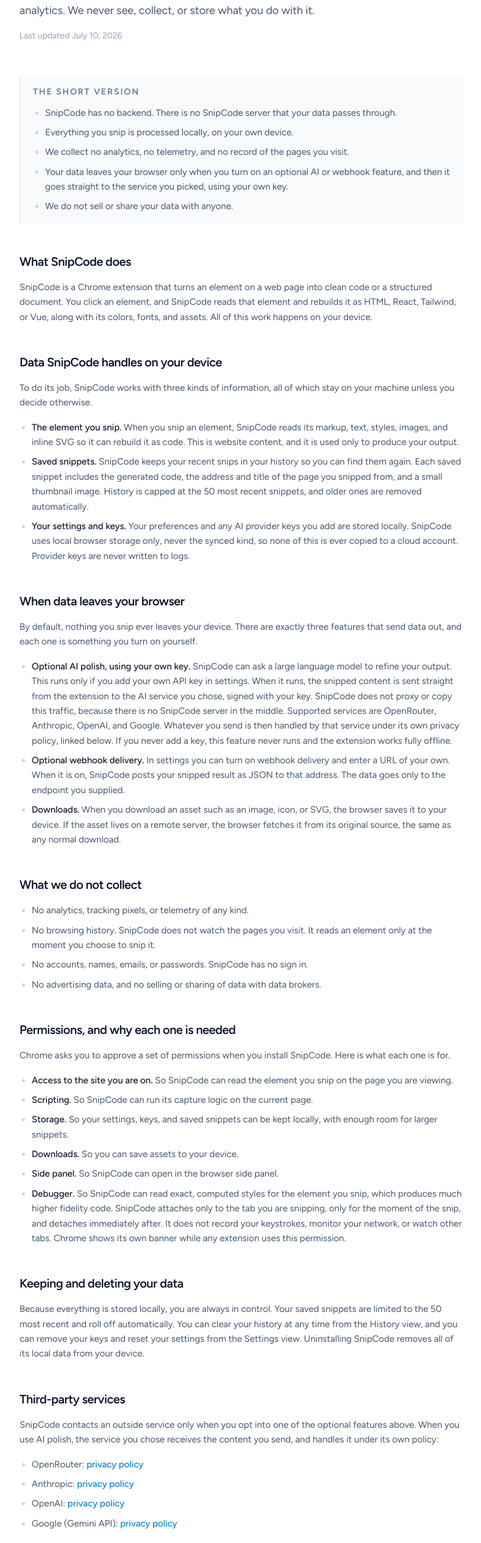
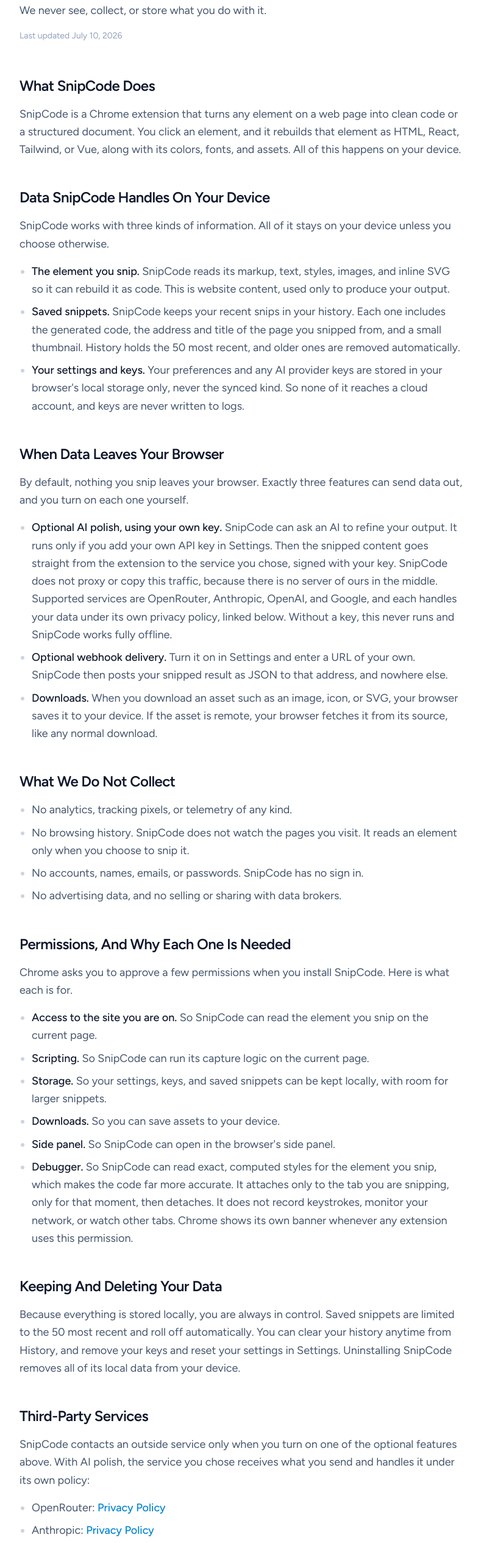
Before and after one commit to micahtid/snip-code-web, a Next.js app: page /privacy in a window 1280 px wide. Shown: the part 239-2770 px from the top of the page at 61% size, without its empty margins (244-1033 px from the left). Built offline with nearby package versions, Linux system fonts and the light colour scheme.

Commit message:
refactor: clean up privacy and support pages

```diff
--- a/src/app/privacy/page.tsx
+++ b/src/app/privacy/page.tsx
@@ -33,147 +33,110 @@
   return (
     <DocPage
       title="Privacy Policy"
-      intro="SnipCode runs entirely inside your browser. It has no servers, no accounts, and no analytics. We never see, collect, or store what you do with it."
+      intro="SnipCode runs entirely in your browser. It has no servers, no accounts, and no analytics. We never see, collect, or store what you do with it."
       updated="July 10, 2026"
     >
-      {/* The short version, up top, in a bordered callout. */}
-      <div className="border-l-2 border-sky-500 bg-slate-50 px-5 py-4">
-        <p className="text-sm font-semibold uppercase tracking-[0.14em] text-slate-500">
-          The short version
-        </p>
-        <div className="mt-3 text-[15px] leading-relaxed text-slate-600">
-          <Bullets>
-            <li>
-              SnipCode has no backend. There is no SnipCode server that your data
-              passes through.
-            </li>
-            <li>Everything you snip is processed locally, on your own device.</li>
-            <li>
-              We collect no analytics, no telemetry, and no record of the pages
-              you visit.
-            </li>
-            <li>
-              Your data leaves your browser only when you turn on an optional AI
-              or webhook feature, and then it goes straight to the service you
-              picked, using your own key.
-            </li>
-            <li>We do not sell or share your data with anyone.</li>
-          </Bullets>
-        </div>
-      </div>
-
-      <Section id="what" title="What SnipCode does">
+      <Section id="what" title="What SnipCode Does">
         <p>
-          SnipCode is a Chrome extension that turns an element on a web page into
-          clean code or a structured document. You click an element, and SnipCode
-          reads that element and rebuilds it as HTML, React, Tailwind, or Vue,
-          along with its colors, fonts, and assets. All of this work happens on
-          your device.
+          SnipCode is a Chrome extension that turns any element on a web page into
+          clean code or a structured document. You click an element, and it
+          rebuilds that element as HTML, React, Tailwind, or Vue, along with its
+          colors, fonts, and assets. All of this happens on your device.
         </p>
       </Section>
 
-      <Section id="on-device" title="Data SnipCode handles on your device">
+      <Section id="on-device" title="Data SnipCode Handles On Your Device">
         <p>
-          To do its job, SnipCode works with three kinds of information, all of
-          which stay on your machine unless you decide otherwise.
+          SnipCode works with three kinds of information. All of it stays on your
+          device unless you choose otherwise.
         </p>
         <Bullets>
           <li>
             <span className="font-medium text-slate-900">
               The element you snip.
             </span>{" "}
-            When you snip an element, SnipCode reads its markup, text, styles,
-            images, and inline SVG so it can rebuild it as code. This is website
-            content, and it is used only to produce your output.
+            SnipCode reads its markup, text, styles, images, and inline SVG so it
+            can rebuild it as code. This is website content, used only to produce
+            your output.
           </li>
           <li>
             <span className="font-medium text-slate-900">Saved snippets.</span>{" "}
-            SnipCode keeps your recent snips in your history so you can find them
-            again. Each saved snippet includes the generated code, the address
-            and title of the page you snipped from, and a small thumbnail image.
-            History is capped at the 50 most recent snippets, and older ones are
+            SnipCode keeps your recent snips in your history. Each one includes the
+            generated code, the address and title of the page you snipped from, and
+            a small thumbnail. History holds the 50 most recent, and older ones are
             removed automatically.
           </li>
           <li>
             <span className="font-medium text-slate-900">
               Your settings and keys.
             </span>{" "}
-            Your preferences and any AI provider keys you add are stored locally.
-            SnipCode uses local browser storage only, never the synced kind, so
-            none of this is ever copied to a cloud account. Provider keys are
-            never written to logs.
+            Your preferences and any AI provider keys are stored in your browser&apos;s
+            local storage only, never the synced kind. So none of it reaches a
+            cloud account, and keys are never written to logs.
           </li>
         </Bullets>
       </Section>
 
-      <Section id="outbound" title="When data leaves your browser">
+      <Section id="outbound" title="When Data Leaves Your Browser">
         <p>
-          By default, nothing you snip ever leaves your device. There are exactly
-          three features that send data out, and each one is something you turn
-          on yourself.
+          By default, nothing you snip leaves your browser. Exactly three features
+          can send data out, and you turn on each one yourself.
         </p>
         <Bullets>
           <li>
             <span className="font-medium text-slate-900">
               Optional AI polish, using your own key.
             </span>{" "}
-            SnipCode can ask a large language model to refine your output. This
-            runs only if you add your own API key in settings. When it runs, the
-            snipped content is sent straight from the extension to the AI service
-            you chose, signed with your key. SnipCode does not proxy or copy this
-            traffic, because there is no SnipCode server in the middle. Supported
-            services are OpenRouter, Anthropic, OpenAI, and Google. Whatever you
-            send is then handled by that service under its own privacy policy,
-            linked below. If you never add a key, this feature never runs and the
-            extension works fully offline.
+            SnipCode can ask an AI to refine your output. It runs only if you add
+            your own API key in Settings. Then the snipped content goes straight
+            from the extension to the service you chose, signed with your key.
+            SnipCode does not proxy or copy this traffic, because there is no server
+            of ours in the middle. Supported services are OpenRouter, Anthropic,
+            OpenAI, and Google, and each handles your data under its own privacy
+            policy, linked below. Without a key, this never runs and SnipCode works
+            fully offline.
           </li>
           <li>
             <span className="font-medium text-slate-900">
               Optional webhook delivery.
             </span>{" "}
-            In settings you can turn on webhook delivery and enter a URL of your
-            own. When it is on, SnipCode posts your snipped result as JSON to that
-            address. The data goes only to the endpoint you supplied.
+            Turn it on in Settings and enter a URL of your own. SnipCode then posts
+            your snipped result as JSON to that address, and nowhere else.
           </li>
           <li>
-            <span className="font-medium text-slate-900">Downloads.</span> When
-            you download an asset such as an image, icon, or SVG, the browser
-            saves it to your device. If the asset lives on a remote server, the
-            browser fetches it from its original source, the same as any normal
-            download.
+            <span className="font-medium text-slate-900">Downloads.</span> When you
+            download an asset such as an image, icon, or SVG, your browser saves it
+            to your device. If the asset is remote, your browser fetches it from its
+            source, like any normal download.
           </li>
         </Bullets>
       </Section>
 
-      <Section id="not-collected" title="What we do not collect">
+      <Section id="not-collected" title="What We Do Not Collect">
         <Bullets>
           <li>No analytics, tracking pixels, or telemetry of any kind.</li>
           <li>
             No browsing history. SnipCode does not watch the pages you visit. It
-            reads an element only at the moment you choose to snip it.
+            reads an element only when you choose to snip it.
           </li>
           <li>
             No accounts, names, emails, or passwords. SnipCode has no sign in.
           </li>
-          <li>
-            No advertising data, and no selling or sharing of data with data
-            brokers.
-          </li>
+          <li>No advertising data, and no selling or sharing with data brokers.</li>
         </Bullets>
       </Section>
 
-      <Section id="permissions" title="Permissions, and why each one is needed">
+      <Section id="permissions" title="Permissions, And Why Each One Is Needed">
         <p>
-          Chrome asks you to approve a set of permissions when you install
-          SnipCode. Here is what each one is for.
+          Chrome asks you to approve a few permissions when you install SnipCode.
+          Here is what each is for.
         </p>
         <Bullets>
           <li>
             <span className="font-medium text-slate-900">
               Access to the site you are on.
             </span>{" "}
-            So SnipCode can read the element you snip on the page you are
-            viewing.
+            So SnipCode can read the element you snip on the current page.
           </li>
           <li>
             <span className="font-medium text-slate-900">Scripting.</span> So
@@ -181,8 +144,8 @@
           </li>
           <li>
             <span className="font-medium text-slate-900">Storage.</span> So your
-            settings, keys, and saved snippets can be kept locally, with enough
-            room for larger snippets.
+            settings, keys, and saved snippets can be kept locally, with room for
+            larger snippets.
           </li>
           <li>
             <span className="font-medium text-slate-900">Downloads.</span> So you
@@ -190,36 +153,34 @@
           </li>
           <li>
             <span className="font-medium text-slate-900">Side panel.</span> So
-            SnipCode can open in the browser side panel.
+            SnipCode can open in the browser&apos;s side panel.
           </li>
           <li>
             <span className="font-medium text-slate-900">Debugger.</span> So
-            SnipCode can read exact, computed styles for the element you snip,
-            which produces much higher fidelity code. SnipCode attaches only to
-            the tab you are snipping, only for the moment of the snip, and
-            detaches immediately after. It does not record your keystrokes,
-            monitor your network, or watch other tabs. Chrome shows its own
-            banner while any extension uses this permission.
+            SnipCode can read exact, computed styles for the element you snip, which
+            makes the code far more accurate. It attaches only to the tab you are
+            snipping, only for that moment, then detaches. It does not record
+            keystrokes, monitor your network, or watch other tabs. Chrome shows its
+            own banner whenever any extension uses this permission.
           </li>
         </Bullets>
       </Section>
 
-      <Section id="retention" title="Keeping and deleting your data">
+      <Section id="retention" title="Keeping And Deleting Your Data">
         <p>
-          Because everything is stored locally, you are always in control. Your
-          saved snippets are limited to the 50 most recent and roll off
-          automatically. You can clear your history at any time from the History
-          view, and you can remove your keys and reset your settings from the
-          Settings view. Uninstalling SnipCode removes all of its local data from
-          your device.
+          Because everything is stored locally, you are always in control. Saved
+          snippets are limited to the 50 most recent and roll off automatically.
+          You can clear your history anytime from History, and remove your keys and
+          reset your settings in Settings. Uninstalling SnipCode removes all of its
+          local data from your device.
         </p>
       </Section>
 
-      <Section id="third-parties" title="Third-party services">
+      <Section id="third-parties" title="Third-Party Services">
         <p>
-          SnipCode contacts an outside service only when you opt into one of the
-          optional features above. When you use AI polish, the service you chose
-          receives the content you send, and handles it under its own policy:
+          SnipCode contacts an outside service only when you turn on one of the
+          optional features above. With AI polish, the service you chose receives
+          what you send and handles it under its own policy:
         </p>
         <Bullets>
           {PROVIDERS.map((p) => (
@@ -231,26 +192,26 @@
                 rel="noopener noreferrer"
                 className={link}
               >
-                privacy policy
+                Privacy Policy
               </a>
             </li>
           ))}
         </Bullets>
         <p>
-          When you use webhook delivery, the endpoint you configure receives your
-          data. You control that endpoint.
+          With webhook delivery, the endpoint you configure receives your data. You
+          control that endpoint.
         </p>
       </Section>
 
       <Section id="children" title="Children">
         <p>
-          SnipCode is a developer tool and is not directed at children under 13.
-          We do not knowingly collect data from children.
+          SnipCode is a developer tool and is not directed at children under 13. We
+          do not knowingly collect data from children.
         </p>
       </Section>
 
-      <Section id="commitments" title="Our commitments">
-        <p>In plain terms, and to be explicit:</p>
+      <Section id="commitments" title="Our Commitments">
+        <p>To be explicit:</p>
         <Bullets>
           <li>
             We do not sell or transfer your data to third parties, other than the
@@ -265,14 +226,13 @@
             for lending.
           </li>
         </Bullets>
-        <blockquote className="border-l-2 border-slate-300 pl-4 italic text-slate-500">
-          The use of information received from Google APIs will adhere to the
-          Chrome Web Store User Data Policy, including the Limited Use
-          requirements.
-        </blockquote>
+        <p>
+          The use of information received from Google APIs will adhere to the Chrome
+          Web Store User Data Policy, including the Limited Use requirements.
+        </p>
       </Section>
 
-      <Section id="changes" title="Changes to this policy">
+      <Section id="changes" title="Changes To This Policy">
         <p>
           If we change how SnipCode handles data, we will update this page and
           change the date at the top. If a change is significant, we will make it
@@ -282,7 +242,7 @@
 
       <Section id="contact" title="Contact">
         <p>
-          Questions about privacy, or about anything else? Email us at{" "}
+          Questions about privacy, or anything else? Email us at{" "}
           <a href="mailto:tidballmicah@gmail.com" className={link}>
             tidballmicah@gmail.com
           </a>
--- a/src/app/support/page.tsx
+++ b/src/app/support/page.tsx
@@ -26,13 +26,10 @@
   return (
     <DocPage
       title="Support"
-      intro="Need a hand with SnipCode? Start here. Most questions are answered below, and you can always reach a human."
+      intro="Need a hand with SnipCode? Start here. Most answers are below, and you can always reach a human."
     >
-      <Section id="getting-started" title="Getting started">
-        <p>
-          There is no account and no setup. From install to your first snip is
-          about four steps.
-        </p>
+      <Section id="getting-started" title="Getting Started">
+        <p>No account, no setup. From install to your first snip takes four steps.</p>
         <ol className="list-decimal space-y-2 pl-5 marker:text-slate-400">
           <li>
             Install SnipCode from the{" "}
@@ -46,19 +43,13 @@
             </a>
             .
           </li>
-          <li>
-            Pin the extension, then open it from the toolbar to launch the side
-            panel.
-          </li>
-          <li>Click Capture, then hover and click any element on the page.</li>
-          <li>
-            Copy the generated code, or switch formats between HTML, React,
-            Tailwind, and Vue.
-          </li>
+          <li>Pin it, then click the toolbar icon to open the side panel.</li>
+          <li>Click Capture, then hover and click any element.</li>
+          <li>Copy the code, or switch between HTML, React, Tailwind, and Vue.</li>
         </ol>
       </Section>
 
-      <Section id="faq" title="Frequently asked questions">
+      <Section id="faq" title="Frequently Asked Questions">
         <div className="space-y-6">
           <Faq q="Do I need an account?">
             No. Install it and start snipping. There is no sign in.
@@ -67,41 +58,40 @@
             Yes. SnipCode is free and open source under the MIT license.
           </Faq>
           <Faq q="Does my data leave my browser?">
-            No, not unless you choose to. Core snipping runs entirely on your
-            device. Data leaves only when you turn on the optional AI or webhook
-            features. The{" "}
+            Not unless you choose to. Core snipping runs entirely on your device.
+            Data leaves only when you turn on the optional AI or webhook features.
+            The{" "}
             <a href="/privacy" className={link}>
               Privacy Policy
             </a>{" "}
-            walks through exactly what happens and when.
+            covers exactly what happens and when.
           </Faq>
           <Faq q="Do I need an API key?">
-            No. Every core feature, from snipping elements into code to
-            extracting colors, fonts, and assets, works offline with no key. A
-            key is needed only for the optional AI pass that refines the output.
+            No. Every core feature works offline with no key, from snipping elements
+            into code to extracting colors, fonts, and assets. A key is needed only
+            for the optional AI polish that refines the output.
           </Faq>
           <Faq q="Which AI providers can I use?">
             OpenRouter, Anthropic, OpenAI, and Google. You add your own key in
-            Settings, and it is stored locally on your device.
+            Settings, and it stays local to your device.
           </Faq>
           <Faq q="Why does SnipCode ask for the debugger permission?">
-            It uses that access to read exact, computed styles for the element
-            you snip, which makes the generated code far more accurate. It
-            attaches only to the tab you are snipping, only for that moment, and
-            never records keystrokes or network activity. Chrome shows a banner
-            whenever it is in use. There is more detail in the{" "}
+            To read exact, computed styles for the element you snip, which makes the
+            code far more accurate. It attaches only to the tab you are snipping,
+            only for that moment, and never records keystrokes or network activity.
+            Chrome shows a banner whenever it is in use. More detail is in the{" "}
             <a href="/privacy" className={link}>
               Privacy Policy
             </a>
             .
           </Faq>
           <Faq q="How many snippets does it keep?">
-            Your 50 most recent, stored locally. Older ones roll off
-            automatically, and you can clear them anytime from History.
+            Your 50 most recent, stored locally. Older ones roll off automatically,
+            and you can clear them anytime from History.
           </Faq>
           <Faq q="Which browsers are supported?">
-            Chrome 122 and later, and Chromium based browsers such as Edge,
-            Brave, and Arc.
+            Chrome 122 and later, and Chromium-based browsers such as Edge, Brave,
+            and Arc.
           </Faq>
         </div>
       </Section>
@@ -109,28 +99,28 @@
       <Section id="troubleshooting" title="Troubleshooting">
         <div className="space-y-6">
           <Faq q="The extension will not open on a page.">
-            Some pages are off limits to every extension, including the Chrome
-            Web Store, the new tab page, and internal chrome pages. Try SnipCode
-            on a normal website instead.
+            Some pages are off limits to every extension, including the Chrome Web
+            Store, the new tab page, and internal Chrome pages. Try a normal website
+            instead.
           </Faq>
           <Faq q="Snipping does nothing, or the output looks off.">
-            Reload the page and try again. If you have DevTools open, close it,
-            since it can conflict with the styling read. Make sure you are on
-            Chrome 122 or later.
+            Reload the page and try again. If you have DevTools open, close it, since
+            it can conflict with the styling read. Make sure you are on Chrome 122 or
+            later.
           </Faq>
           <Faq q="The AI polish did not run.">
-            Confirm you added a valid key in Settings and picked a provider. Use
-            the Test key button to check it. If a request fails, SnipCode quietly
-            falls back to its normal output.
+            Confirm you added a valid key in Settings and picked a provider. Use the
+            Test key button to check it. If a request fails, SnipCode quietly falls
+            back to its normal output.
           </Faq>
           <Faq q="My snippet did not save.">
-            History keeps the 50 most recent snips. If you are at the limit, the
-            oldest one is removed to make room for the new one.
+            History keeps the 50 most recent snips. At the limit, the oldest is
+            removed to make room.
           </Faq>
         </div>
       </Section>
 
-      <Section id="feedback" title="Report a bug or request a feature">
+      <Section id="feedback" title="Report A Bug Or Request A Feature">
         <p>
           Found something broken, or have an idea? Open an issue on{" "}
           <a
@@ -148,12 +138,11 @@
 
       <Section id="contact" title="Contact">
         <p>
-          You can reach us directly at{" "}
+          Reach us directly at{" "}
           <a href="mailto:tidballmicah@gmail.com" className={link}>
             tidballmicah@gmail.com
           </a>
-          . We read every message and aim to reply within a couple of business
-          days.
+          . We read every message and aim to reply within a couple of business days.
         </p>
       </Section>
     </DocPage>
--- a/src/components/site/DocPage.tsx
+++ b/src/components/site/DocPage.tsx
@@ -50,10 +50,10 @@
 }) {
   return (
     <section id={id} className="scroll-mt-24">
-      <h2 className="text-xl font-semibold tracking-tight text-slate-900">
+      <h2 className="text-2xl font-semibold tracking-tight text-slate-900">
         {title}
       </h2>
-      <div className="mt-4 space-y-4 text-[15px] leading-relaxed text-slate-600">
+      <div className="mt-4 space-y-4 text-lg leading-relaxed text-slate-600">
         {children}
       </div>
     </section>
```
